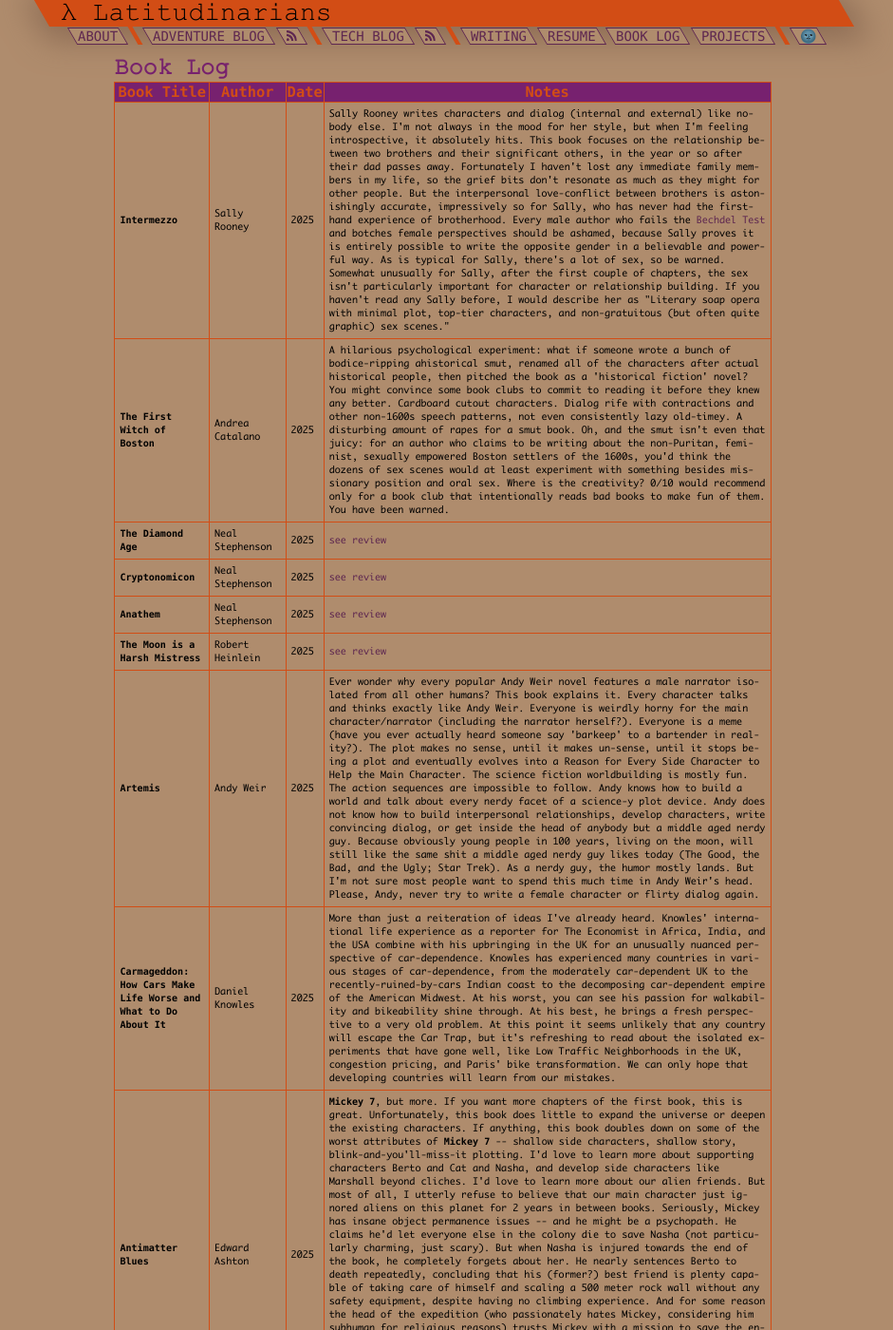
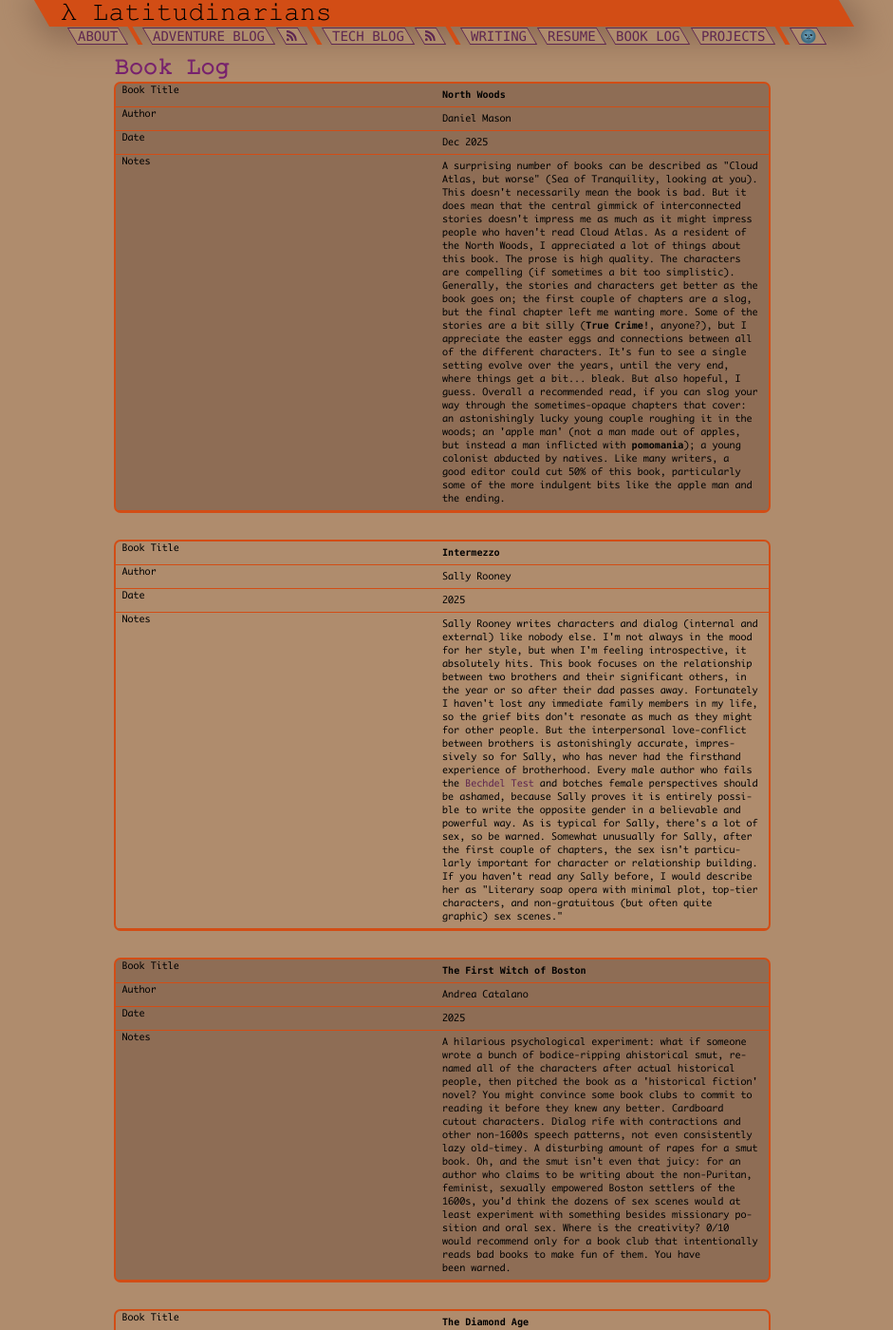
Before and after one commit to nathan-contino/nathan-contino.github.io, a Jekyll site: the page built from _pages/reading.md, in a window 1280 px wide and 1400 px high. Shown: the whole window at 95% size, without its empty margins (174-1115 px from the left). Built offline with Jekyll 4.4.1, drawn with Linux system fonts in a browser that asks for light colours.

Commit message:
Convert reading log into table-style view

```diff
--- a/_includes/lite.css
+++ b/_includes/lite.css
@@ -732,3 +732,60 @@ blog-date::after {
   border-left: 20px var(--mainalternative);
   z-index: 9;
 }
+
+/* make reading log more readable */
+#reading-log + table {
+    display: block;
+    border: 0;
+
+    /* Force table to not be like tables anymore */
+    table, thead, tbody, th, td, tr {
+      display: block;
+      border: 0;
+    }
+
+    /* Hide table headers (but not display: none;, for accessibility) */
+    thead tr {
+      position: absolute;
+      top: -9999px;
+      left: -9999px;
+    }
+
+    tr {
+      margin: 0 0 2rem 0;
+      border: solid 0.2em var(--mainalternative);
+      border-radius: 7px 7px 7px 7px;
+    }
+
+    tr:nth-child(odd) {
+      background: var(--menucolor);
+    }
+
+    td {
+      /* Behave  like a "row" */
+      border: none;
+      border-bottom: 1px solid var(--mainalternative);
+      position: relative;
+      padding-left: 50%;
+    }
+
+    td:before {
+      /* Now like a table header */
+      position: absolute;
+      /* Top/left values mimic padding */
+      top: 0;
+      left: 6px;
+      width: 45%;
+      padding-right: 10px;
+      white-space: nowrap;
+    }
+
+    /*
+    Label the data
+    You could also use a data-* attribute and content for this. That way "bloats" the HTML, this way means you need to keep HTML and CSS in sync. Lea Verou has a clever way to handle with text-shadow.
+    */
+    td:nth-of-type(1):before { content: "Book Title"; }
+    td:nth-of-type(2):before { content: "Author"; }
+    td:nth-of-type(3):before { content: "Date"; }
+    td:nth-of-type(4):before { content: "Notes"; }
+  }
--- a/_pages/reading.md
+++ b/_pages/reading.md
@@ -4,8 +4,13 @@ title: Book Log
 permalink: /reading-log/
 ---
 
+
+<div id="reading-log"></div>
+
+
 | Book Title 					| Author 				| Date 			| Notes |
 | ---		 					| ---		 			| ---			| ---	|
+| **North Woods**				| Daniel Mason			| Dec 2025		| A surprising number of books can be described as "Cloud Atlas, but worse" (Sea of Tranquility, looking at you). This doesn't necessarily mean the book is bad. But it does mean that the central gimmick of interconnected stories doesn't impress me as much as it might impress people who haven't read Cloud Atlas. As a resident of the North Woods, I appreciated a lot of things about this book. The prose is high quality. The characters are compelling (if sometimes a bit too simplistic). Generally, the stories and characters get better as the book goes on; the first couple of chapters are a slog, but the final chapter left me wanting more. Some of the stories are a bit silly (**True Crime!**, anyone?), but I appreciate the easter eggs and connections between all of the different characters. It's fun to see a single setting evolve over the years, until the very end, where things get a bit... bleak. But also hopeful, I guess. Overall a recommended read, if you can slog your way through the sometimes-opaque chapters that cover: an astonishingly lucky young couple roughing it in the woods; an 'apple man' (not a man made out of apples, but instead a man inflicted with **pomomania**); a young colonist abducted by natives. Like many writers, a good editor could cut 50% of this book, particularly some of the more indulgent bits like the apple man and the ending. |
 | **Intermezzo**				| Sally Rooney			| 2025			| Sally Rooney writes characters and dialog (internal and external) like nobody else. I'm not always in the mood for her style, but when I'm feeling introspective, it absolutely hits. This book focuses on the relationship between two brothers and their significant others, in the year or so after their dad passes away. Fortunately I haven't lost any immediate family members in my life, so the grief bits don't resonate as much as they might for other people. But the interpersonal love-conflict between brothers is astonishingly accurate, impressively so for Sally, who has never had the firsthand experience of brotherhood. Every male author who fails the [Bechdel Test](https://bechdeltest.com/) and botches female perspectives should be ashamed, because Sally proves it is entirely possible to write the opposite gender in a believable and powerful way. As is typical for Sally, there's a lot of sex, so be warned. Somewhat unusually for Sally, after the first couple of chapters, the sex isn't particularly important for character or relationship building. If you haven't read any Sally before, I would describe her as "Literary soap opera with minimal plot, top-tier characters, and non-gratuitous (but often quite graphic) sex scenes." |
 | **The First Witch of Boston** | Andrea Catalano		| 2025			| A hilarious psychological experiment: what if someone wrote a bunch of bodice-ripping ahistorical smut, renamed all of the characters after actual historical people, then pitched the book as a 'historical fiction' novel? You might convince some book clubs to commit to reading it before they knew any better. Cardboard cutout characters. Dialog rife with contractions and other non-1600s speech patterns, not even consistently lazy old-timey. A disturbing amount of rapes for a smut book. Oh, and the smut isn't even that juicy: for an author who claims to be writing about the non-Puritan, feminist, sexually empowered Boston settlers of the 1600s, you'd think the dozens of sex scenes would at least experiment with something besides missionary position and oral sex. Where is the creativity? 0/10 would recommend only for a book club that intentionally reads bad books to make fun of them. You have been warned. |
 | **The Diamond Age**			| Neal Stephenson		| 2025			| [see review](/techblog/2025/10/22/the-diamond-age/) |
```
